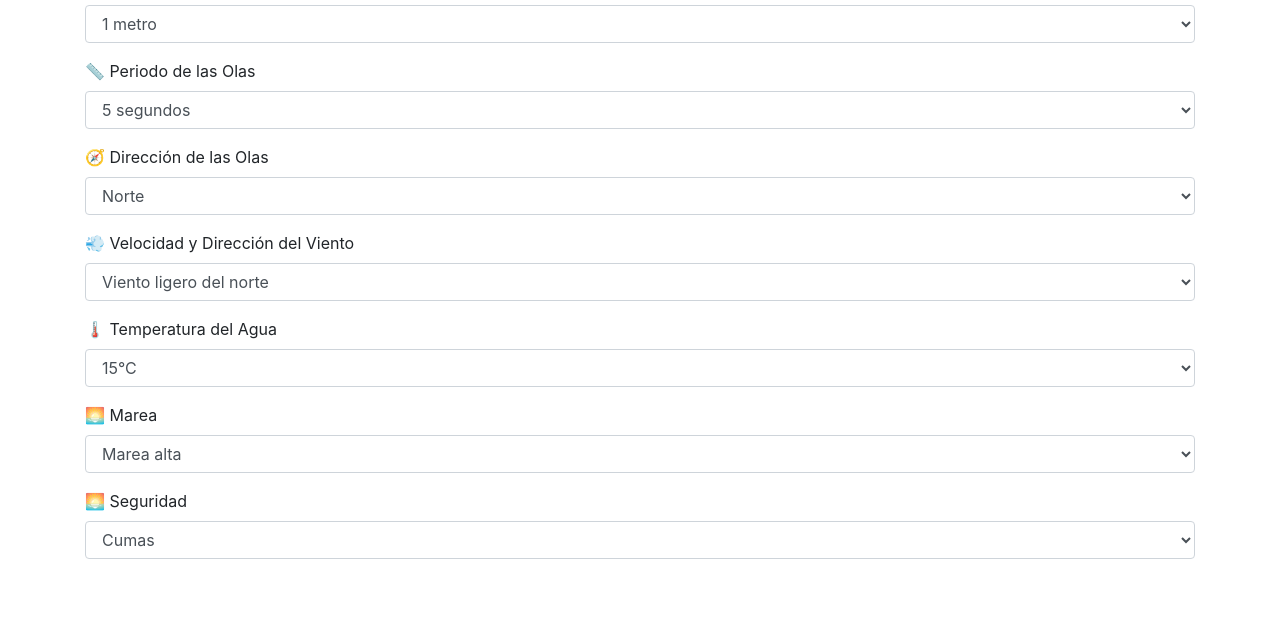
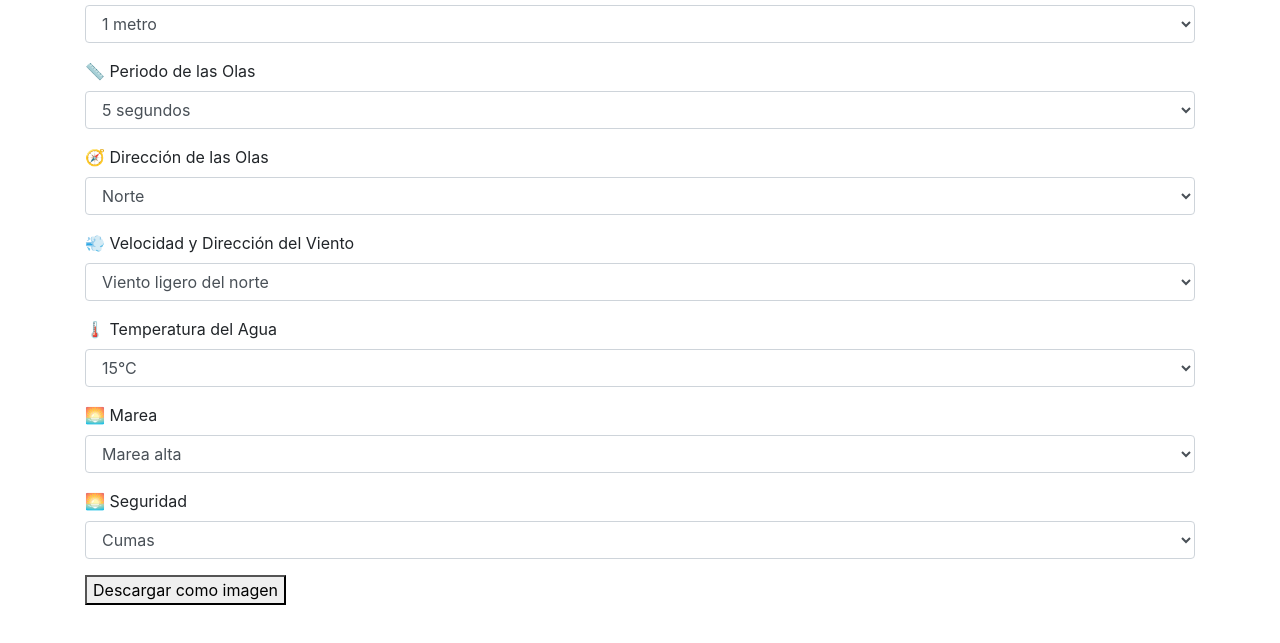
Before and after one commit to sebastianvargasy/surfreporte2023, a plain HTML site: page index.html in a window 1280 px wide. Shown: the part 107-750 px from the top of the page. Drawn offline with nearby package versions, Linux system fonts and the light colour scheme.

Commit message:
Update index.html

```diff
--- a/index.html
+++ b/index.html
@@ -4,6 +4,7 @@
   <!-- Required meta tags -->
   <meta charset="utf-8">
   <meta name="viewport" content="width=device-width, initial-scale=1">
+  <script src="https://cdnjs.cloudflare.com/ajax/libs/html2canvas/0.5.0-beta4/html2canvas.min.js"></script>
 
   <!-- Bootstrap CSS -->
   <link href="https://maxcdn.bootstrapcdn.com/bootstrap/4.0.0/css/bootstrap.min.css" rel="stylesheet" integrity="sha384-Gn5384xqQ1aoWXA+058RXPxPg6fy4IWvTNh0E263XmFcJlSAwiGgFAW/dAiS6JXm" crossorigin="anonymous">
@@ -89,5 +90,21 @@
         <option>Medusas</option>
       </select>
     </div>
+
+	  <button onclick="downloadImage()">Descargar como imagen</button>
+
+	  <script>
+  function downloadImage() {
+    html2canvas(document.body).then(function(canvas) {
+      var link = document.createElement('a');
+      link.href = canvas.toDataURL();
+      link.download = 'informe_de_surf.png';
+      link.click();
+    });
+  }
+</script>
+
+
+
 	</div>
 	</div>
```
